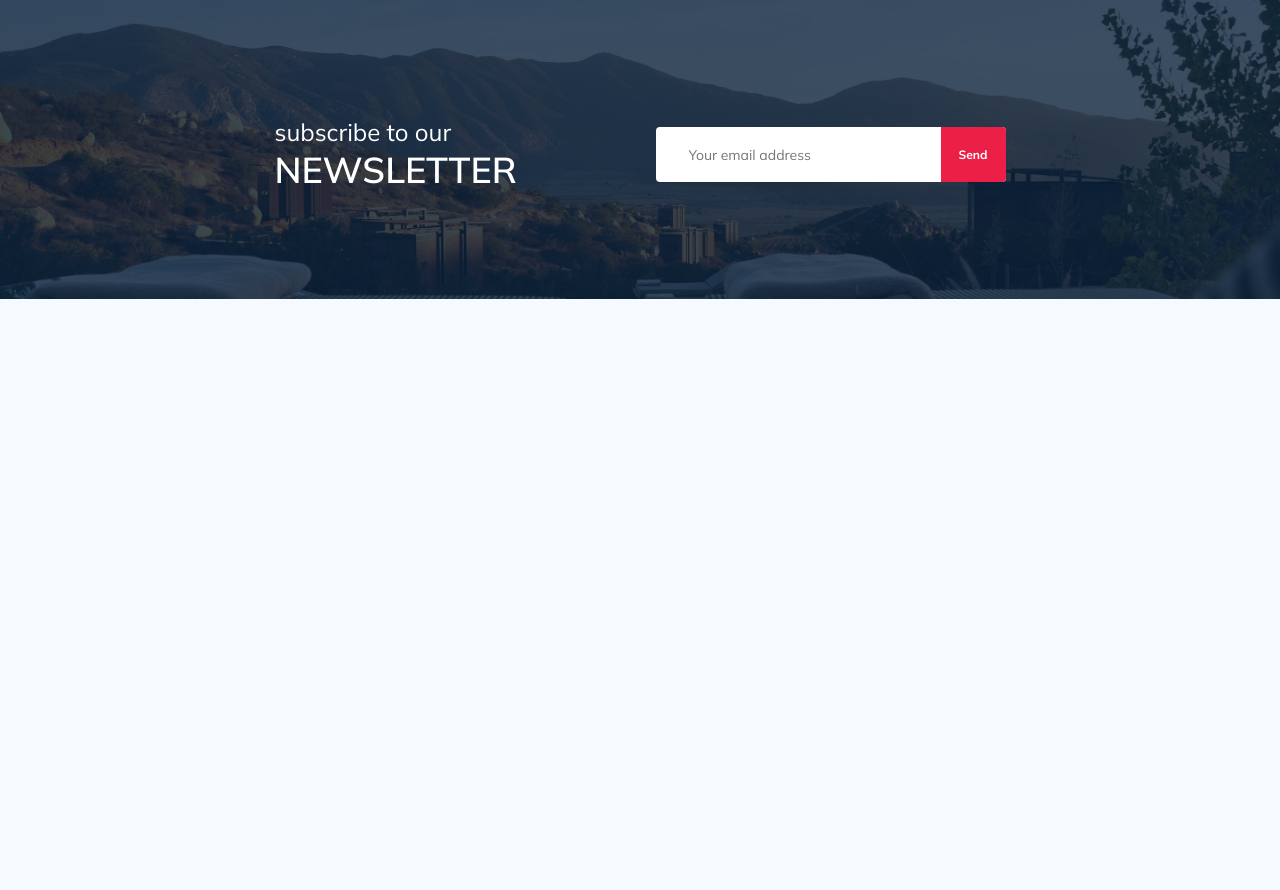
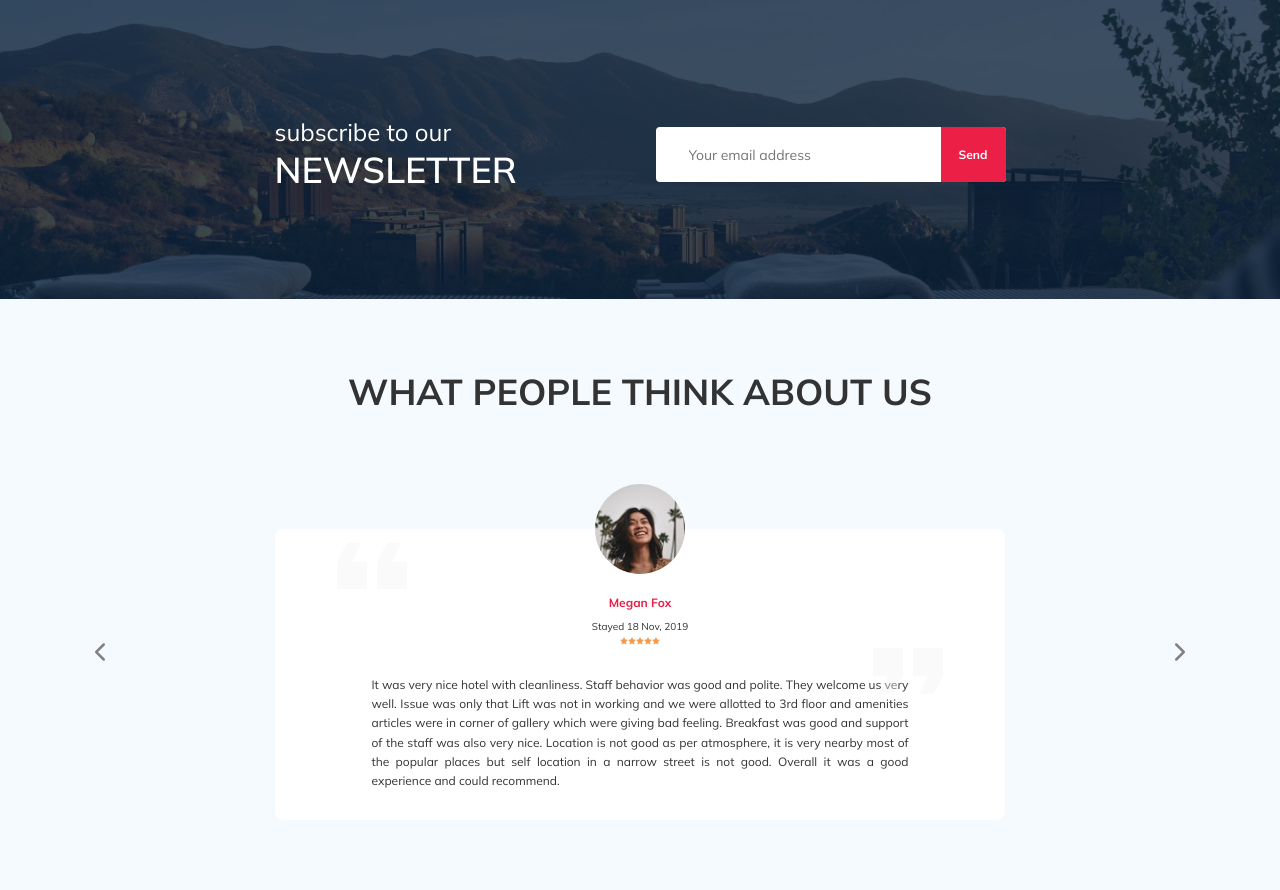
Before and after one commit to inrayz/tour-plan, a PHP site: page / in a window 1280 px wide. Shown: the part 881-1771 px from the top of the page. Before the commit the page ends 1180 px from the top, so only its background shows below. Run offline with PHP 8.4, Linux system fonts and the light colour scheme; some libraries are stand-ins or nearby versions.

Commit message:
create: added reviews section

```diff
--- a/css/style.css
+++ b/css/style.css
@@ -919,6 +919,143 @@ template {
   line-height: 15px;
 }
 
+.reviews {
+  padding: 40px 0 70px 0;
+}
+
+.reviews__title {
+  font-weight: bold;
+  font-size: 36px;
+  line-height: 45px;
+  text-align: center;
+  text-transform: uppercase;
+  margin-bottom: 70px;
+}
+
+.reviews-slider__item {
+  position: relative;
+  display: -webkit-box;
+  display: -ms-flexbox;
+  display: flex;
+  -webkit-box-orient: vertical;
+  -webkit-box-direction: normal;
+      -ms-flex-direction: column;
+          flex-direction: column;
+  -webkit-box-align: center;
+      -ms-flex-align: center;
+          align-items: center;
+  width: 730px;
+  margin: 45px auto 0;
+  background-color: #fff;
+  border-radius: 8px;
+  padding: 0 62px 30px;
+}
+
+.reviews-slider__item::before {
+  content: '';
+  position: absolute;
+  left: 62px;
+  top: 13px;
+  width: 70px;
+  height: 47px;
+  background-image: url(../img/qoute-left.svg);
+  background-repeat: no-repeat;
+}
+
+.reviews-slider__item::after {
+  content: '';
+  position: absolute;
+  right: 62px;
+  top: 118px;
+  width: 70px;
+  height: 47px;
+  background-image: url(../img/qoute-right.svg);
+  background-repeat: no-repeat;
+}
+
+.reviews-slider__button {
+  position: absolute;
+  top: 50%;
+  -webkit-transform: translateY(-50%);
+          transform: translateY(-50%);
+  width: 30px;
+  height: 30px;
+  background-repeat: no-repeat;
+  background-size: 10px;
+  background-position: center;
+  border: none;
+  background-color: transparent;
+  cursor: pointer;
+  z-index: 99;
+}
+
+.reviews-slider__button--prev {
+  background-image: url(../img/arrow-prev-secondary.svg);
+  left: 0;
+}
+
+.reviews-slider__button--next {
+  background-image: url(../img/arrow-next-secondary.svg);
+  right: 0;
+}
+
+.reviews-slider__profile {
+  display: -webkit-box;
+  display: -ms-flexbox;
+  display: flex;
+  -webkit-box-orient: vertical;
+  -webkit-box-direction: normal;
+      -ms-flex-direction: column;
+          flex-direction: column;
+  -webkit-box-align: center;
+      -ms-flex-align: center;
+          align-items: center;
+  margin-top: -45px;
+  margin-bottom: 30px;
+}
+
+.reviews-slider__avatar {
+  width: 90px;
+  height: 90px;
+  border-radius: 50%;
+  -o-object-fit: cover;
+     object-fit: cover;
+  margin-bottom: 9px;
+}
+
+.reviews-slider__username {
+  font-weight: bold;
+  font-size: 12px;
+  line-height: 15px;
+  color: #EC1F46;
+  margin-bottom: 10px;
+}
+
+.reviews-slider__date {
+  font-weight: normal;
+  font-size: 10px;
+  line-height: 13px;
+  margin-bottom: 4px;
+}
+
+.reviews-slider__rating {
+  display: -webkit-box;
+  display: -ms-flexbox;
+  display: flex;
+  -webkit-box-align: center;
+      -ms-flex-align: center;
+          align-items: center;
+}
+
+.reviews-slider__text {
+  margin: auto;
+  max-width: 537px;
+  font-weight: normal;
+  font-size: 12px;
+  line-height: 160%;
+  text-align: justify;
+}
+
 @media (max-width: 1200px) {
   .container {
     max-width: 960px;
--- a/index.html
+++ b/index.html
@@ -191,6 +191,95 @@
       </div>
       <!-- /.newsletter-wrapper -->
     </section>
+    <section class="reviews">
+      <div class="container">
+        <h2 class="reviews__title">What people think about us</h2>
+
+        <div class="swiper-container reviews-slider">
+
+          <div class="swiper-wrapper">
+            <div class="swiper-slide">
+              <div class="reviews-slider__item">
+                <div class="reviews-slider__profile">
+                  <img src="img/reviews-avatar.jpeg" alt="Photo: Megan Fox" class="reviews-slider__avatar">
+                  <h3 class="reviews-slider__username">Megan Fox</h3>
+                  <span class="reviews-slider__date">Stayed 18 Nov, 2019</span>
+                  <div class="reviews-slider__rating">
+                    <img src="img/star.svg" alt="">
+                    <img src="img/star.svg" alt="">
+                    <img src="img/star.svg" alt="">
+                    <img src="img/star.svg" alt="">
+                    <img src="img/star.svg" alt="">
+                  </div>
+                  <!-- /.reviews-slider__rating -->
+                </div>
+                <!-- /.reviews-slider__profile -->
+                <p class="reviews-slider__text">It was very nice hotel with cleanliness. Staff behavior was good and polite. They welcome us very well. Issue was only
+                that Lift was not in working and we were allotted to 3rd floor and amenities articles were in corner of gallery which
+                were giving bad feeling. Breakfast was good and support of the staff was also very nice. Location is not good as per
+                atmosphere, it is very nearby most of the popular places but self location in a narrow street is not good. Overall it
+                was a good experience and could recommend.</p>
+              </div>
+              <!-- /.reviews-slider__item -->
+            </div>
+            <!-- /.swiper-slide -->
+            <div class="swiper-slide">
+              <div class="reviews-slider__item">
+                <div class="reviews-slider__profile">
+                  <img src="img/reviews-avatar-2.jpeg" alt="Photo: Roberta Jons" class="reviews-slider__avatar">
+                  <h3 class="reviews-slider__username">Roberta Johns</h3>
+                  <span class="reviews-slider__date">Stayed 20 Dec, 2018</span>
+                  <div class="reviews-slider__rating">
+                    <img src="img/star.svg" alt="">
+                    <img src="img/star.svg" alt="">
+                    <img src="img/star.svg" alt="">
+                    <img src="img/star.svg" alt="">
+                    <img src="img/star.svg" alt="">
+                  </div>
+                  <!-- /.reviews-slider__rating -->
+                </div>
+                <!-- /.reviews-slider__profile -->
+                <p class="reviews-slider__text">Lorem ipsum dolor sit amet consectetur adipisicing elit. Voluptatem rerum nesciunt ipsa. Modi, id dolor quidem et odit placeat iste doloremque, nobis reprehenderit ullam consequatur eius, impedit hic cupiditate facilis. Lorem ipsum dolor sit amet consectetur adipisicing elit. Asperiores ipsum maiores voluptatibus cumque dolores doloremque nesciunt nemo quis modi amet. Fugit, accusantium expedita rem sapiente voluptatum nobis distinctio quam? Ipsam.
+                </p>
+              </div>
+              <!-- /.reviews-slider__item -->
+            </div>
+            <!-- /.swiper-slide -->
+            <div class="swiper-slide">
+              <div class="reviews-slider__item">
+                <div class="reviews-slider__profile">
+                  <img src="img/reviews-avatar-3.jpeg" alt="Photo: Jessica Smith" class="reviews-slider__avatar">
+                  <h3 class="reviews-slider__username">Jessica Smith</h3>
+                  <span class="reviews-slider__date">Stayed 3 Nov, 2017</span>
+                  <div class="reviews-slider__rating">
+                    <img src="img/star.svg" alt="">
+                    <img src="img/star.svg" alt="">
+                    <img src="img/star.svg" alt="">
+                    <img src="img/star.svg" alt="">
+                    <img src="img/star.svg" alt="">
+                  </div>
+                  <!-- /.reviews-slider__rating -->
+                </div>
+                <!-- /.reviews-slider__profile -->
+                <p class="reviews-slider__text">Lorem ipsum dolor sit amet consectetur adipisicing elit. Voluptatem rerum nesciunt ipsa. Modi, id dolor quidem et odit
+                placeat iste doloremque, nobis reprehenderit ullam consequatur eius, impedit hic cupiditate facilis. Lorem ipsum dolor
+                sit amet consectetur adipisicing elit. Asperiores ipsum maiores voluptatibus cumque dolores doloremque nesciunt nemo
+                quis modi amet. Fugit, accusantium expedita rem sapiente voluptatum nobis distinctio quam? Ipsam.</p>
+              </div>
+              <!-- /.reviews-slider__item -->
+            </div>
+            <!-- /.swiper-slide -->
+          </div>
+          <!-- /.swiper-wrapper -->
+
+
+          <button class="reviews-slider__button reviews-slider__button--prev"></button>
+          <button class="reviews-slider__button reviews-slider__button--next"></button>
+
+        </div>
+        <!-- /.rewiews-slider -->
+      </div>
+    </section>
     <script src="js/jquery-2.2.4.min.js"></script>
     <script src="js/swiper-bundle.min.js"></script>
     <script src="js/main.js"></script>
--- a/js/main.js
+++ b/js/main.js
@@ -1,4 +1,4 @@
-var mySwiper = new Swiper('.hotel-slider__container', {
+var hotelSlider = new Swiper('.hotel-slider__container', {
   // Optional parameters
   loop: true,
 
@@ -21,3 +21,13 @@ ymaps.ready(init);
       zoom: 17
         });
     }
+var reviewsSlider = new Swiper('.reviews-slider', {
+  // Optional parameters
+  loop: true,
+
+  // Navigation arrows
+  navigation: {
+    nextEl: '.reviews-slider__button--next',
+    prevEl: '.reviews-slider__button--prev',
+  },
+})
--- /dev/null
+++ b/sass/blocks/_reviews.sass
@@ -0,0 +1,90 @@
+.reviews
+  padding: 40px 0 70px 0
+  &__title
+    font-weight: bold
+    font-size: 36px
+    line-height: 45px
+    text-align: center
+    text-transform: uppercase
+    margin-bottom: 70px
+  &-slider
+    &__item
+      position: relative
+      display: flex
+      flex-direction: column
+      align-items: center
+      width: 730px
+      margin: 45px auto 0
+      background-color: #fff
+      border-radius: 8px
+      padding: 0 62px 30px
+      &::before
+        content: ''
+        position: absolute
+        left: 62px
+        top: 13px
+        width: 70px
+        height: 47px
+        background-image: url(../img/qoute-left.svg)
+        background-repeat: no-repeat
+      &::after
+        content: ''
+        position: absolute
+        right: 62px
+        top: 118px
+        width: 70px
+        height: 47px
+        background-image: url(../img/qoute-right.svg)
+        background-repeat: no-repeat
+    &__button
+      position: absolute
+      top: 50%
+      transform: translateY(-50%)
+      width: 30px
+      height: 30px
+      background-repeat: no-repeat
+      background-size: 10px
+      background-position: center
+      border: none
+      background-color: transparent
+      cursor: pointer
+      z-index: 99
+      &--prev
+        background-image: url(../img/arrow-prev-secondary.svg)
+        left: 0
+      &--next
+        background-image: url(../img/arrow-next-secondary.svg)
+        right: 0
+    &__profile
+      display: flex
+      flex-direction: column
+      align-items: center
+      margin-top: -45px
+      margin-bottom: 30px
+    &__avatar
+      width: 90px
+      height: 90px
+      border-radius: 50%
+      object-fit: cover
+      margin-bottom: 9px
+    &__username
+      font-weight: bold
+      font-size: 12px
+      line-height: 15px
+      color: $primary
+      margin-bottom: 10px
+    &__date
+      font-weight: normal
+      font-size: 10px
+      line-height: 13px
+      margin-bottom: 4px
+    &__rating
+      display: flex
+      align-items: center
+    &__text
+      margin: auto
+      max-width: 537px
+      font-weight: normal
+      font-size: 12px
+      line-height: 160%
+      text-align: justify
--- a/sass/style.sass
+++ b/sass/style.sass
@@ -12,5 +12,7 @@
 @import 'blocks/hotel'
 // Стили блока подписки
 @import 'blocks/newsletter'
+// Стили для отзывов
+@import 'blocks/reviews'
 // Подключение стилей для адаптива
 @import 'media'
```
Also changed, not shown: img/arrow-next-secondary.svg (added), img/arrow-prev-secondary.svg (added), img/qoute-left.svg (added), img/qoute-right.svg (added), img/reviews-avatar-2.jpeg (added), img/reviews-avatar-3.jpeg (added), img/reviews-avatar.jpeg (added), 1 other file.
